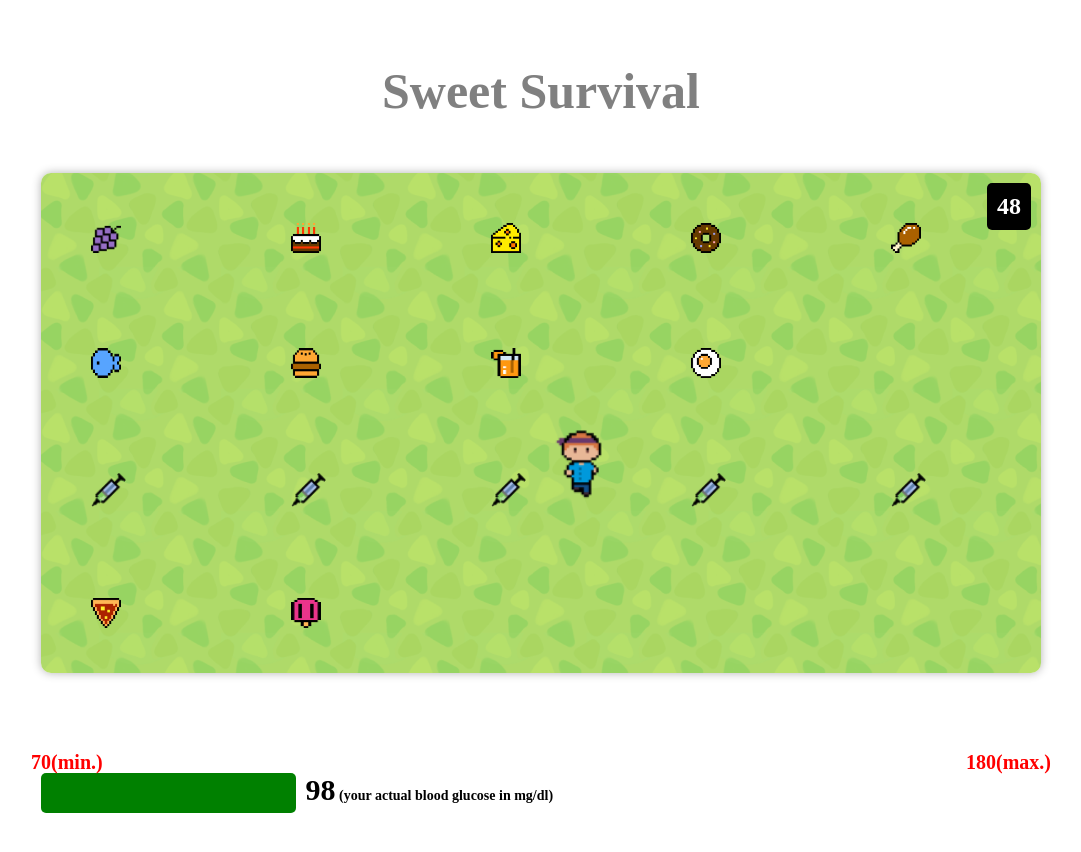
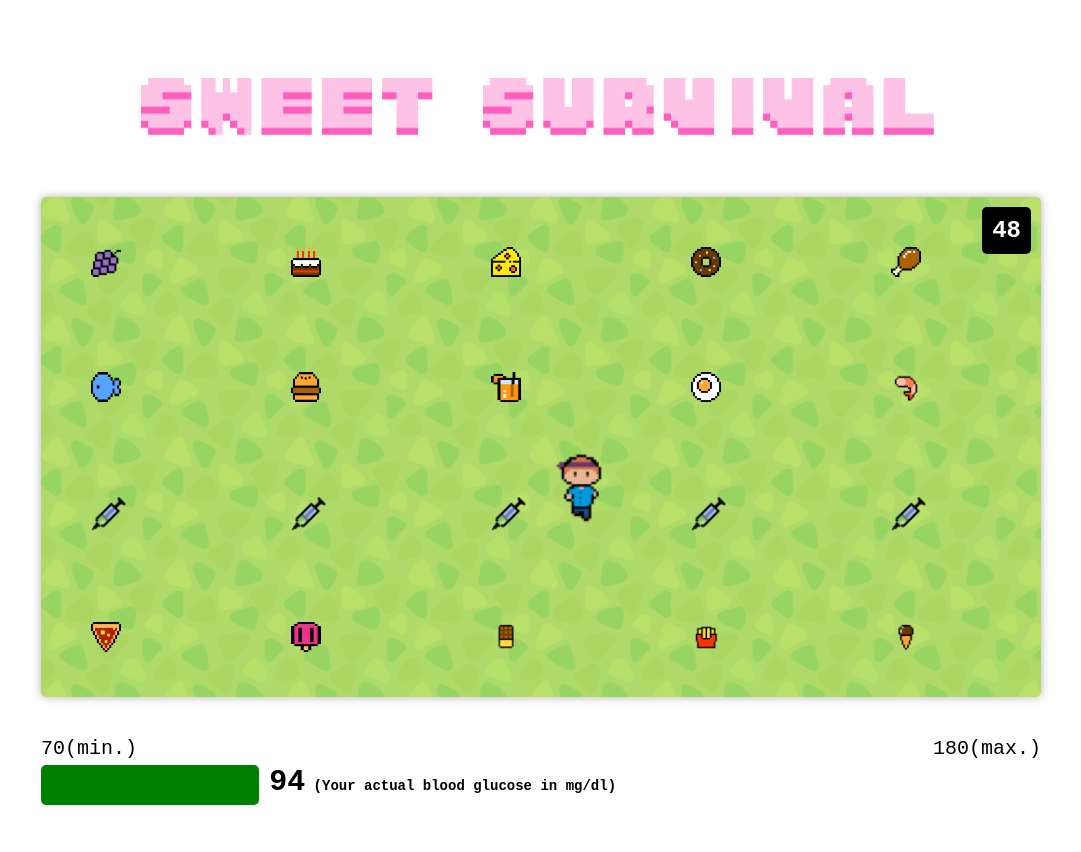
Before and after one commit to Angelguirao/Sweet-Survival, a plain HTML site: page index.html in a window 1280 px wide. Both pictures are taken after a click on the button "Let's go!". Shown: the whole page, without its empty margins (99-1180 px from the left). After the commit the page ends 813 px from the top, so only its background shows below. Drawn offline with Linux system fonts and the light colour scheme.

Commit message:
improved UI

```diff
--- a/game.js
+++ b/game.js
@@ -46,19 +46,31 @@ class Game {
       // Create a container for the instructions
       this.instructionsContainer = document.createElement('div');
       this.instructionsContainer.id = 'instructions';
-      this.instructionsContainer.style.backgroundColor = '#f9f9f9';
+      this.instructionsContainer.style.backgroundColor = 'black';
       this.instructionsContainer.style.border = '1px solid #ccc';
-      this.instructionsContainer.style.padding = '20px';
       this.instructionsContainer.style.borderRadius = '5px';
-      this.instructionsContainer.style.textAlign = 'center';
-      this.instructionsContainer.style.margin = '20px auto';
-      this.instructionsContainer.style.maxWidth = '500px';
+      this.instructionsContainer.style.width = '800px';
 
       // Create the content for the instructions
       const instructionsText = document.createElement('p');
-      instructionsText.innerHTML = "Welcome!<br><br> In this game, you will take control of a character living with type 1 diabetes.<br><br> The main objective is to collect healthy food items while avoiding unhealthy ones and administering insulin when necessary to maintain the character's blood glucose within a target range. <br><br>  If you successfully maintain yourself within the range until the countdown ends, you win!<br><br>If you go out of range at any point during the game, you lose!<br><br> Are you ready, sweety?";
       instructionsText.style.marginBottom = '20px';
-      instructionsText.style.fontSize = '24px'; // Increase the font size
+
+      // Create the "Welcome" text with specific styles
+      const welcomeText = document.createElement('span');
+      welcomeText.innerHTML = 'Welcome!';
+      welcomeText.style.fontSize = '25px'; // Increase the font size
+      welcomeText.style.fontWeight = 'bold'; // Set the font weight to bold
+      welcomeText.style.color = 'white'; // Set the text color to white
+
+      // Create the remaining text
+      const remainingText = document.createElement('span');
+      remainingText.innerHTML = "<br><br> In this game, you will take control of a character living with type 1 diabetes.<br><br> The main objective is to collect food items and administer insulin when necessary to maintain the character's blood glucose within a target range. <br><br>  If you successfully maintain yourself within the range until the countdown ends, you win! If you go out of range at any point during the game, you lose!<br><br> Are you ready, sweety?";
+      remainingText.style.fontSize = '24px';
+      remainingText.style.color = 'white';
+
+      // Append the welcome text and remaining text to the instructions content
+      instructionsText.appendChild(welcomeText);
+      instructionsText.appendChild(remainingText);
 
       // Append the instructions content to the container
       this.instructionsContainer.appendChild(instructionsText);
@@ -67,18 +79,21 @@ class Game {
       document.body.appendChild(this.instructionsContainer);
     }
 
+
     // Function to create the start button
       createStartButton() {
         this.startButton = document.createElement('button');
         this.startButton.textContent = "Let's go!";
         this.startButton.style.fontSize = '20px';
-        this.startButton.style.padding = '10px 20px';
+        this.startButton.style.padding = '10px 30px';
         this.startButton.style.marginTop = '20px';
+        this.startButton.style.marginBottom = '20px';
         this.startButton.style.border = 'none';
-        this.startButton.style.backgroundColor = '#4caf50';
-        this.startButton.style.color = '#fff';
+        this.startButton.style.backgroundColor = '#ffd2ed';
+        this.startButton.style.color = 'black';
         this.startButton.style.cursor = 'pointer';
-        this.startButton.style.borderRadius = '5px';
+        this.startButton.style.fontWeight = 'bold';
+
 
       // Append the start button to the instructions container
       this.instructionsContainer.appendChild(this.startButton);
@@ -109,6 +124,7 @@ class Game {
           // Initialize game components
           this.initializeCharacter();
           this.initializeBloodGlucoseBar();
+          this.initializeMinAndMaxTargets();
           this.initializeTimer();
           this.initializeFoodItems(100); // Set the maximum number of food items to display
           this.initializeInsulinItems(100); // Set the maximum number of insulin items to display
@@ -143,7 +159,6 @@ class Game {
          // Create the blood glucose bar
         this.bloodGlucoseBar = document.createElement('div');
         this.bloodGlucoseBar.style.height = '40px';
-        this.bloodGlucoseBar.style.width = '100%';
         this.bloodGlucoseBar.style.borderRadius = '5px';
         this.bloodGlucoseContainer.appendChild(this.bloodGlucoseBar);
 
@@ -152,33 +167,27 @@ class Game {
         this.bloodGlucoseLevelText.style.fontSize = '30px';
         this.bloodGlucoseLevelText.style.fontWeight = 'bold';
         this.bloodGlucoseLevelText.style.color = 'black';
-        this.bloodGlucoseLevelText.innerHTML = this.bloodGlucoseLevelValue;
         this.bloodGlucoseContainer.appendChild(this.bloodGlucoseLevelText);
+      }
+
+      initializeMinAndMaxTargets() {
+
+        // Create a container for the min and max targets
+        const targetsContainer = document.createElement('div');
+        targetsContainer.id = 'bloodGlucoseTargetsContainer';
+        this.bloodGlucoseContainer.appendChild(targetsContainer);
 
         // Create the blood glucose min and max targets
         this.minBloodGlucoseTarget = document.createElement('div');
         this.maxBloodGlucoseTarget = document.createElement('div');
         this.minBloodGlucoseTarget.id = 'minBloodGlucoseTarget';
         this.maxBloodGlucoseTarget.id = 'maxBloodGlucoseTarget';
-          this.bloodGlucoseContainer.appendChild(this.minBloodGlucoseTarget);
-          this.bloodGlucoseContainer.appendChild(this.maxBloodGlucoseTarget);
-          this.minBloodGlucoseTarget.style.width = '50px';
-          this.minBloodGlucoseTarget.style.height = '50px';
-          this.minBloodGlucoseTarget.style.backgroundColor = 'white';
-          this.minBloodGlucoseTarget.style.color = 'red';
-          this.minBloodGlucoseTarget.style.fontSize = '50px';
-          this.minBloodGlucoseTarget.style.fontWeight = 'bold';
-
-          this.maxBloodGlucoseTarget.style.width = '50px';
-          this.maxBloodGlucoseTarget.style.height = '50px';
-          this.maxBloodGlucoseTarget.style.backgroundColor = 'white';
-          this.maxBloodGlucoseTarget.style.color = 'red';
-          this.maxBloodGlucoseTarget.style.fontSize = '50px';
-          this.maxBloodGlucoseTarget.style.fontWeight = 'bold';
+        targetsContainer.appendChild(this.minBloodGlucoseTarget);
+        targetsContainer.appendChild(this.maxBloodGlucoseTarget);
 
         // Calculate the displayed minimum and maximum values
-          const displayedMinValue = this.minBloodGlucoseLevel;
-          const displayedMaxValue = this.maxBloodGlucoseLevel;
+        const displayedMinValue = 70;
+        const displayedMaxValue = 180;
 
         // Create text nodes for the minimum and maximum values with smaller font size
         const minText = document.createElement('span');
@@ -194,35 +203,21 @@ class Game {
         // Append the text nodes to the min and max targets
         this.minBloodGlucoseTarget.appendChild(minText);
         this.maxBloodGlucoseTarget.appendChild(maxText);
-
-         // Position the blood glucose min and max targets
-        this.positionBloodGlucoseTargets();
-
-        // Update the blood glucose bar based on the initial level
-        this.updateBloodGlucoseBar();
       }
 
-      positionBloodGlucoseTargets() {
-        const barWidth = this.bloodGlucoseBar.offsetWidth;
-        const barLeft = this.bloodGlucoseBar.offsetLeft;
-        const barTop = this.bloodGlucoseBar.offsetTop;
+      updateBloodGlucoseLevel() {
+        if (!this.playerAteFood && !this.playerInjectedInsulin) {
 
-        // Calculate the position of the targets relative to the blood glucose bar
-        const targetWidth = this.minBloodGlucoseTarget.offsetWidth;
-        const targetHeight = this.minBloodGlucoseTarget.offsetHeight;
-        const targetTop = barTop - targetHeight;
+          // Update the blood glucose level based on the stored direction
+          if (this.bloodGlucoseDirection === 'increase') {
+            this.bloodGlucoseLevelValue += this.fluctuationRate;
+          } else {
+            this.bloodGlucoseLevelValue -= this.fluctuationRate;
+          }
 
-        // Position the min target to the left of the blood glucose container
-        const minTargetLeft = barLeft - targetWidth + 40;
-        this.minBloodGlucoseTarget.style.position = 'absolute';
-        this.minBloodGlucoseTarget.style.left = `${minTargetLeft}px`;
-        this.minBloodGlucoseTarget.style.top = `${targetTop}px`;
-
-        // Position the max target to the right of the blood glucose container
-        const maxTargetLeft = barLeft + barWidth +20;
-        this.maxBloodGlucoseTarget.style.position = 'absolute';
-        this.maxBloodGlucoseTarget.style.left = `${maxTargetLeft}px`;
-        this.maxBloodGlucoseTarget.style.top = `${targetTop}px`;
+           // Update the blood glucose level text
+          this.bloodGlucoseLevelText.innerHTML = `<span class="blood-glucose-value">${this.bloodGlucoseLevelValue}</span><span class="blood-glucose-unit">  (Your actual blood glucose in mg/dl)</span>`;
+                }
       }
 
       updateBloodGlucoseBar() {
@@ -242,39 +237,17 @@ class Game {
           } else if (this.bloodGlucoseLevelValue >= 160 && this.bloodGlucoseLevelValue <= 180) {
             this.bloodGlucoseBar.style.backgroundColor = 'red';
           } else {
-            this.bloodGlucoseBar.style.backgroundColor = 'black';
+            this.bloodGlucoseBar.style.backgroundColor = 'white';
           }
-
-        this.bloodGlucoseLevelText.innerHTML = this.bloodGlucoseLevelValue;
 
         // Position the blood glucose level text to the right of the blood glucose bar
         const barRight = this.bloodGlucoseBar.offsetLeft + currentWidth;
         const textLeft = barRight + 10; // Add some extra spacing
 
-        // Update the blood glucose level text
-        this.bloodGlucoseLevelText.innerHTML = `<span class="blood-glucose-value">${this.bloodGlucoseLevelValue}</span><span class="blood-glucose-unit">  (your actual blood glucose in mg/dl)</span>`;
-
         this.bloodGlucoseLevelText.style.position = 'absolute';
         this.bloodGlucoseLevelText.style.left = `${textLeft}px`;
         this.bloodGlucoseLevelText.style.top = this.bloodGlucoseBar.offsetTop + 'px';
-      }
-
-      updateBloodGlucoseLevel() {
-        if (!this.playerAteFood && !this.playerInjectedInsulin) {
-
-          // Update the blood glucose level based on the stored direction
-          if (this.bloodGlucoseDirection === 'increase') {
-            this.bloodGlucoseLevelValue += this.fluctuationRate;
-          } else {
-            this.bloodGlucoseLevelValue -= this.fluctuationRate;
-          }
-
-          // Update the blood glucose level text
-          this.bloodGlucoseLevelText.innerHTML = this.bloodGlucoseLevelValue;
-
-          // Update the blood glucose bar
-          this.updateBloodGlucoseBar();
-        }
+        this.bloodGlucoseLevelText.innerHTML = `<span class="blood-glucose-value">${this.bloodGlucoseLevelValue}</span><span class="blood-glucose-unit">  (Your actual blood glucose in mg/dl)</span>`;
       }
 
       initializeTimer() {
@@ -306,14 +279,15 @@ class Game {
         this.startCountdown();
 
         // Start updating the blood glucose level at regular intervals
-        this.bloodGlucoseUpdateInterval = setInterval(() => {
+
         this.updateBloodGlucoseLevel();
-        }, 2000);
-
+        this.updateBloodGlucoseBar();
         }
 
         startCountdown() {
           this.timerInterval = setInterval(() => {
+            this.updateBloodGlucoseLevel();
+            this.updateBloodGlucoseBar();
             this.currentTime--;
 
             // Update the timer element with the current time
@@ -359,18 +333,18 @@ class Game {
 
           // Create the outcome screen container
           const outcomeContainer = document.createElement('div');
-          outcomeContainer.style.backgroundColor = '#f9f9f9';
+          outcomeContainer.style.backgroundColor = 'black';
           outcomeContainer.style.border = '1px solid #ccc';
-          outcomeContainer.style.padding = '20px';
           outcomeContainer.style.borderRadius = '5px';
           outcomeContainer.style.textAlign = 'center';
-          outcomeContainer.style.margin = '20px auto';
-          outcomeContainer.style.maxWidth = '500px';
+          outcomeContainer.style.width = '800px';
+          outcomeContainer.style.marginTop = '200px';
 
           // Create the outcome message based on the game result
           const outcomeMessage = document.createElement('p');
           outcomeMessage.style.fontSize = '24px';
-          outcomeMessage.style.fontWeight = 'bold';
+          outcomeMessage.style.color = 'white';
+          outcomeMessage.style.marginTop = '50px'
 
           if (isWin) {
             this.winningMusic.play()
@@ -382,15 +356,17 @@ class Game {
 
           // Create the restart button
           const restartButton = document.createElement('button');
-          restartButton.textContent = 'Restart';
+          restartButton.textContent = 'Again!';
           restartButton.style.fontSize = '20px';
-          restartButton.style.padding = '10px 20px';
-          restartButton.style.marginTop = '20px';
+          restartButton.style.padding = '10px 30px';
+          restartButton.style.marginTop = '15px';
+          restartButton.style.marginBottom = '40px';
           restartButton.style.border = 'none';
-          restartButton.style.backgroundColor = '#4caf50';
-          restartButton.style.color = '#fff';
+          restartButton.style.backgroundColor = '#ffd2ed';
+          restartButton.style.color = 'black'
           restartButton.style.cursor = 'pointer';
           restartButton.style.borderRadius = '5px';
+          this.startButton.style.fontWeight = 'bold';
 
           // Add event listener to restart button
           restartButton.addEventListener('click', () => {
@@ -446,6 +422,7 @@ class Game {
 
           this.initializeCharacter();
           this.initializeTimer();
+          this.initializeMinAndMaxTargets();
           this.initializeBloodGlucoseBar();
           this.initializeFoodItems(100);
           this.initializeInsulinItems(100);
@@ -649,18 +626,22 @@ class Game {
         title.style.marginTop = '0';
         title.style.marginBottom = '10px';
         title.textContent = 'Food Item';
+        title.style.textAlign = 'center';
 
         const foodName = document.createElement('p');
-        foodName.style.marginTop = '0';
+        foodName.style.marginTop = '25px';
         foodName.textContent = `Name: ${name}`;
+        foodName.style.marginLeft = '10px';
 
         const carbs = document.createElement('p');
         carbs.style.marginTop = '0';
         carbs.textContent = `Total Carbs: ${totalCarbs}`;
+        carbs.style.marginLeft = '10px';
 
         const glycemic = document.createElement('p');
         glycemic.style.marginTop = '0';
         glycemic.textContent = `Glycemic Index: ${glycemicIndex}`;
+        glycemic.style.marginLeft = '10px';
 
         // Information icon for carbohydrates
         const carbsInfoIcon = document.createElement('span');
@@ -716,11 +697,14 @@ class Game {
 
           const eatButton = document.createElement('button');
           eatButton.textContent = 'Eat';
-          eatButton.style.backgroundColor = '#ffffff';
+          eatButton.style.width = '90px';
+          eatButton.style.backgroundColor = '#ffd2ed';
           eatButton.style.border = '1px solid #000000';
           eatButton.style.borderRadius = '5px';
           eatButton.style.padding = '10px 20px';
           eatButton.style.cursor = 'pointer';
+          eatButton.style.marginRight = '20px';
+          eatButton.style.marginLeft = '20px';
           eatButton.addEventListener('click', () => {
             const totalCarbsIntake = parseInt(totalCarbs);
             const glycemicIndexIntake = parseInt(glycemicIndex);
@@ -761,11 +745,12 @@ class Game {
 
         const closeButton = document.createElement('button');
           closeButton.textContent = 'Discard';
-          closeButton.style.backgroundColor = '#ffffff';
+          closeButton.style.backgroundColor = '#ffd2ed';
           closeButton.style.border = '1px solid #000000';
           closeButton.style.borderRadius = '5px';
           closeButton.style.padding = '10px 20px';
           closeButton.style.cursor = 'pointer';
+          closeButton.style.marginRight = '20px'
           closeButton.addEventListener('click', () => {
             document.body.removeChild(modal);
             this.collisionDetected = false;
@@ -844,11 +829,12 @@ class Game {
 
         const discardButton = document.createElement('button');
         discardButton.textContent = 'Discard';
-        discardButton.style.backgroundColor = '#ffffff';
+        discardButton.style.backgroundColor = '#ffd2ed';
         discardButton.style.border = '1px solid #000000';
         discardButton.style.borderRadius = '5px';
         discardButton.style.padding = '10px 20px';
         discardButton.style.cursor = 'pointer';
+        discardButton.style.marginRight = '20px'
         discardButton.addEventListener('click', () => {
           document.body.removeChild(modal); // Remove the modal dialog
           this.collisionDetected = false;
@@ -856,11 +842,14 @@ class Game {
 
         const useButton = document.createElement('button');
         useButton.textContent = 'Use';
-        useButton.style.backgroundColor = '#ffffff';
+        useButton.style.width = '90px';
+        useButton.style.backgroundColor = '#ffd2ed';
         useButton.style.border = '1px solid #000000';
         useButton.style.borderRadius = '5px';
         useButton.style.padding = '10px 20px';
         useButton.style.cursor = 'pointer';
+        useButton.style.marginRight = '20px';
+        useButton.style.marginLeft = '20px';
         useButton.addEventListener('click', () => {
 
         // Create the container for the dosage insulin input
@@ -896,8 +885,14 @@ class Game {
 
         const submitButton = document.createElement('button');
         submitButton.textContent = 'Inject';
-        submitButton.style.marginLeft = '10px';
-        submitButton.style.margin = '0 auto';
+        submitButton.style.width = '90px';
+        submitButton.style.backgroundColor = '#ffd2ed';
+        submitButton.style.border = '1px solid #000000';
+        submitButton.style.borderRadius = '5px';
+        submitButton.style.padding = '10px 20px';
+        submitButton.style.cursor = 'pointer';
+        submitButton.style.marginTop = '10px';
+
 
         const errorLabel = document.createElement('p');
         errorLabel.style.color = 'red';
@@ -1008,8 +1003,12 @@ const foodItems = [
   new FoodItem('Hamburger', 'hamburger.png', 50, 70, { x: 250, y: 175 }),
   new FoodItem('Orange Juice', 'juice.png', 28, 85, { x: 450, y: 175 }),
   new FoodItem('Omelette', 'omelette.png', 0, 0, { x: 650, y: 175 }),
+  new FoodItem('Shrimp', 'shrimp.png', 0, 0, { x: 850, y: 175 }),
   new FoodItem('Pizza', 'pizza.png', 75, 70, { x: 50, y: 425 }),
-  new FoodItem('Popsicle', 'popsicle.png', 17, 70, { x: 250, y: 425 })
+  new FoodItem('Popsicle', 'popsicle.png', 17, 70, { x: 250, y: 425 }),
+  new FoodItem('Chocolate', 'choco.png', 17, 70, { x: 450, y: 425 }),
+  new FoodItem('Fries', 'fries.png', 17, 60, { x: 650, y: 425 }),
+  new FoodItem('Icrecream', 'icecream.png', 17, 60, { x: 850, y: 425 })
   // Add more food items as needed
 ];
 
--- a/index.html
+++ b/index.html
@@ -6,7 +6,7 @@
 </head>
 <body>
   <header>
-    <h1> Sweet Survival</h1>
+    <h1></h1>
   </header>
   <main>
     <div id="gameContainer">
--- a/styles.css
+++ b/styles.css
@@ -1,3 +1,7 @@
+* {
+  font-family: "Courier New", monospace;
+}
+
 body {
     background-color: white;
     display: flex;
@@ -7,32 +11,32 @@ body {
   }
 
   h1 {
-    font-size: 50px;
-    text-align: center;
-    color:grey;
-    padding: 20px;
-  }
+    background-image: url('sweet.png');
+    width: 800px;
+    height: 57.41px;
+    margin-top: 70px;
+    }
 
   #gameContainer {
     background-image: url('Escena.png');
     width: 1000px;
     height: 500px;
-    border-radius: 10px;
+    border-radius: 5px;
     box-shadow: 0 0 10px rgba(0, 0, 0, 0.3);
     position: relative;
+    margin-top: 40px;
   }
 
   #bloodGlucoseContainer {
     display: flex;
-    width: 1000px;
-    height: 200px;
-    margin-top: 100px;
+    flex-direction: column-reverse;
+    margin-top: 40px;
   }
 
-  #minBloodGlucoseTarget {
-    position: absolute;
-    left: 0;
-    top: 0;
+  #bloodGlucoseTargetsContainer {
+    display: flex;
+    justify-content: space-between;
+    margin-bottom: 5px;
   }
 
   #instructions {
```
Also changed, not shown: choco.png (added), fries.png (added), icecream.png (added), logo.png (added), shrimp.png (added), sweet.png (added), sweetsurvival.png (added). Lines whose indentation alone changed are shown as unchanged.
